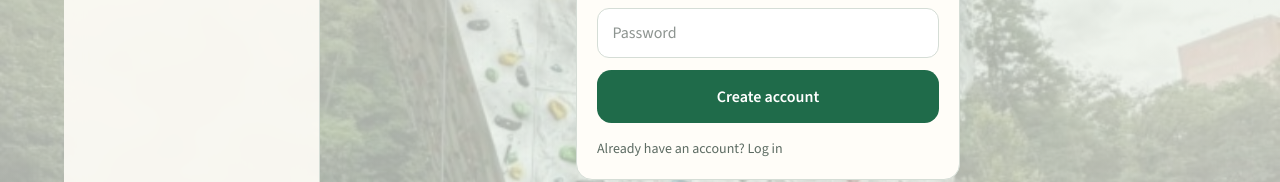
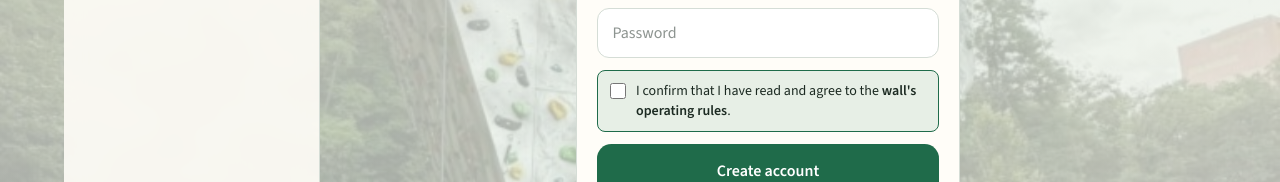
Before and after one commit to stenatisnov/app, a Next.js app: page /en/register in a window 1280 px wide. Shown: the part 337-519 px from the top of the page. Built offline with nearby package versions, Linux system fonts and the light colour scheme; no server answers.

Commit message:
Require agreeing to the operating rules on registration
Adds a visible, mandatory checkbox linking to the wall's operating
rules PDF — enforced both client-side (required attribute) and
server-side (registerAction rejects submissions missing it).

```diff
--- a/messages/cs.json
+++ b/messages/cs.json
@@ -68,6 +68,8 @@
     "registerErrorExists": "Účet s tímto e-mailem už existuje.",
     "registerErrorValidation": "Zkontrolujte prosím vyplněné údaje (heslo alespoň 8 znaků).",
     "registerSuccess": "Registrace proběhla úspěšně. Účet čeká na schválení.",
+    "agreeRulesPrefix": "Potvrzuji, že jsem se seznámil(a) a souhlasím s",
+    "agreeRulesLinkText": "provozním řádem stěny",
     "forgotTitle": "Obnova hesla",
     "forgotDescription": "Zadejte e-mail, na který vám pošleme odkaz pro nastavení nového hesla.",
     "forgotSubmit": "Odeslat odkaz",
--- a/messages/en.json
+++ b/messages/en.json
@@ -68,6 +68,8 @@
     "registerErrorExists": "An account with this email already exists.",
     "registerErrorValidation": "Please check the entered data (password must be at least 8 characters).",
     "registerSuccess": "Registration successful. Your account is waiting for approval.",
+    "agreeRulesPrefix": "I confirm that I have read and agree to the",
+    "agreeRulesLinkText": "wall's operating rules",
     "forgotTitle": "Password recovery",
     "forgotDescription": "Enter your email and we'll send you a link to set a new password.",
     "forgotSubmit": "Send link",
--- a/src/app/[locale]/register/page.tsx
+++ b/src/app/[locale]/register/page.tsx
@@ -23,6 +23,23 @@ export default async function RegisterPage({
         <input type="email" name="email" placeholder={t("email")} required className="input" />
         <input type="tel" name="phone" placeholder={t("phone")} className="input" />
         <input type="password" name="password" placeholder={t("password")} required minLength={8} className="input" />
+
+        <label className="flex items-start gap-2.5 rounded-lg border border-[var(--brand)] bg-[var(--bg-accent)] px-3 py-2.5 text-sm font-medium text-[var(--ink)]">
+          <input type="checkbox" name="agreedRules" required className="mt-0.5 h-4 w-4 flex-none accent-[var(--brand)]" />
+          <span>
+            {t("agreeRulesPrefix")}{" "}
+            <a
+              href="https://stenatisnov.cz/wp-content/uploads/2026/04/Provozni_rad_FINAL.pdf"
+              target="_blank"
+              rel="noopener noreferrer"
+              className="font-semibold text-[var(--brand-dark)] underline"
+            >
+              {t("agreeRulesLinkText")}
+            </a>
+            .
+          </span>
+        </label>
+
         <button type="submit" className="btn btn-primary">
           {t("registerSubmit")}
         </button>
--- a/src/app/actions.ts
+++ b/src/app/actions.ts
@@ -88,12 +88,14 @@ export async function registerAction(formData: FormData) {
     password: z.string().min(8),
     name: z.string().min(1).max(120),
     phone: z.string().max(30).optional().or(z.literal("")),
+    agreedRules: z.literal("on"),
   });
   const parsed = schema.safeParse({
     email: String(formData.get("email") || "").toLowerCase().trim(),
     password: String(formData.get("password") || ""),
     name: String(formData.get("name") || "").trim(),
     phone: String(formData.get("phone") || "").trim(),
+    agreedRules: String(formData.get("agreedRules") || ""),
   });
   if (!parsed.success) {
     redirect("/register?error=validation");
```
